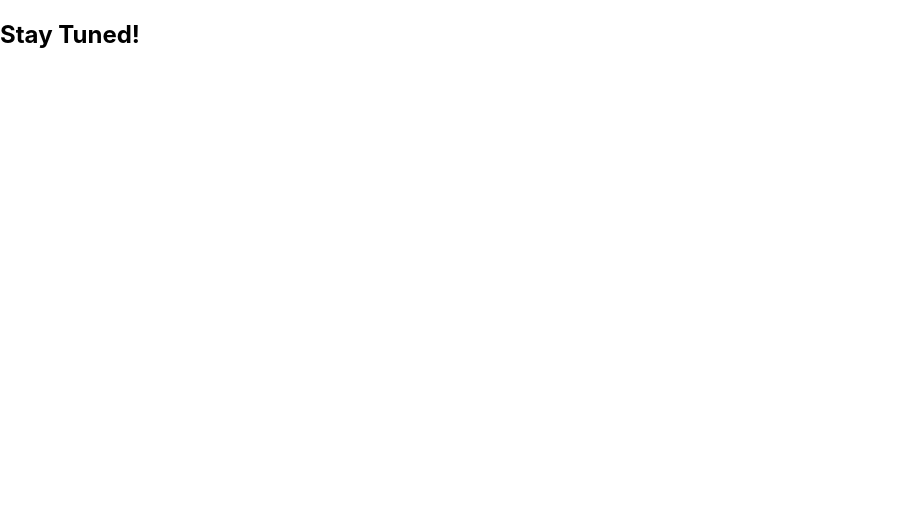
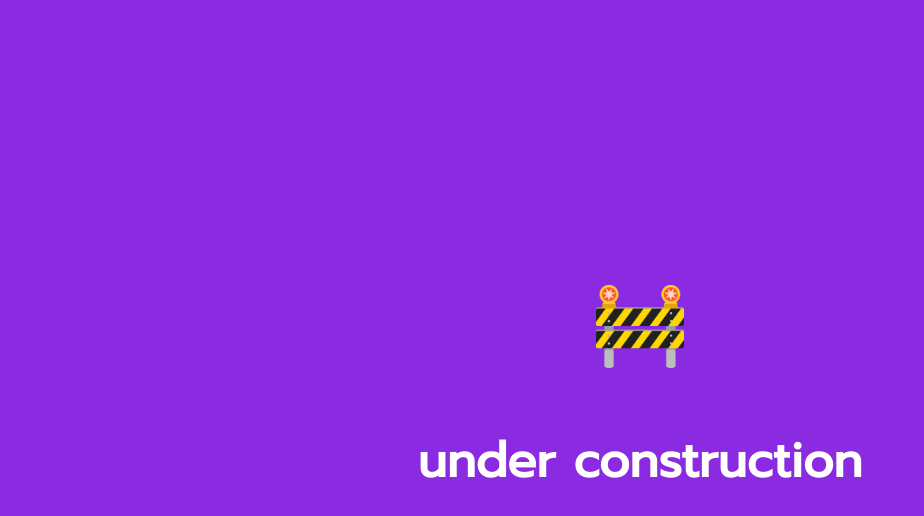
Before and after one commit to Rajakumardev/rajakumar.me, a React (Create React App) app: page / in a window 1280 px wide. Shown: the top 516 px of the page, without its empty margins (0-924 px from the left). Built offline with nearby package versions, Linux system fonts and the light colour scheme.

Commit message:
underConstructionComponent with emoji component

```diff
--- a/public/index.html
+++ b/public/index.html
@@ -22,7 +22,7 @@
       work correctly both with client-side routing and a non-root public URL.
       Learn how to configure a non-root public URL by running `npm run build`.
     -->
-    <title>rajakumar.me</title>
+    <title>rajakumar.me &#x1F493;</title>
   </head>
   <body>
     <noscript>You need to enable JavaScript to run this app.</noscript>
--- /dev/null
+++ b/src/components/EmojiComponent/EmojiComponent.js
@@ -0,0 +1,18 @@
+import React, {Component} from 'react'
+
+class EmojiComponent extends Component {
+    constructor (props){
+        super(props)
+    }
+    render () {
+        return (
+            <span
+                role="img"
+                className={this.props.sizeClass}>
+                {this.props.emoji}
+            </span>
+        )
+    }
+}
+
+export default EmojiComponent
--- a/src/components/UnderConstructionComponent/UnderConstriuctionComponent.js
+++ b/src/components/UnderConstructionComponent/UnderConstriuctionComponent.js
@@ -1,11 +1,14 @@
 import React, {Component} from 'react'
+import './UnderConstructionComponent.css'
+import EmojiComponent from '../EmojiComponent/EmojiComponent'
 
 class UnderConstructionComponent extends Component {
     render () {
         return (
             <React.Fragment>
-                <section class="UnderConstruction">
-                    <h1>Stay Tuned!</h1>
+                <section className="breakpage">
+                    <EmojiComponent emoji="&#x1F6A7;" sizeClass="largeEj"/>
+                    <h1>Under Construction</h1>
                 </section>
             </React.Fragment>
         )
--- a/src/components/UnderConstructionComponent/UnderConstructionComponent.css
+++ b/src/components/UnderConstructionComponent/UnderConstructionComponent.css
@@ -0,0 +1,17 @@
+.breakpage {
+    top:0px;
+    left:0px;
+    right:0px;
+    bottom:0px;
+    position: absolute;
+    background-color: blueviolet;
+    display: flex;
+    flex-direction:column;
+    justify-content: center;
+    align-items: center;
+}
+.breakpage h1 {
+    color:white;
+    font-size: 3em;
+    text-transform: lowercase;
+}
--- a/src/index.css
+++ b/src/index.css
@@ -1,7 +1,8 @@
+@import url('https://fonts.googleapis.com/css?family=Prompt');
 body {
   margin: 0;
   padding: 0;
-  font-family: -apple-system, BlinkMacSystemFont, "Segoe UI", "Roboto", "Oxygen",
+  font-family: Prompt, -apple-system, BlinkMacSystemFont, "Segoe UI", "Roboto", "Oxygen",
     "Ubuntu", "Cantarell", "Fira Sans", "Droid Sans", "Helvetica Neue",
     sans-serif;
   -webkit-font-smoothing: antialiased;
@@ -12,3 +13,6 @@ code {
   font-family: source-code-pro, Menlo, Monaco, Consolas, "Courier New",
     monospace;
 }
+.largeEj{
+  font-size:5em;
+}
```
